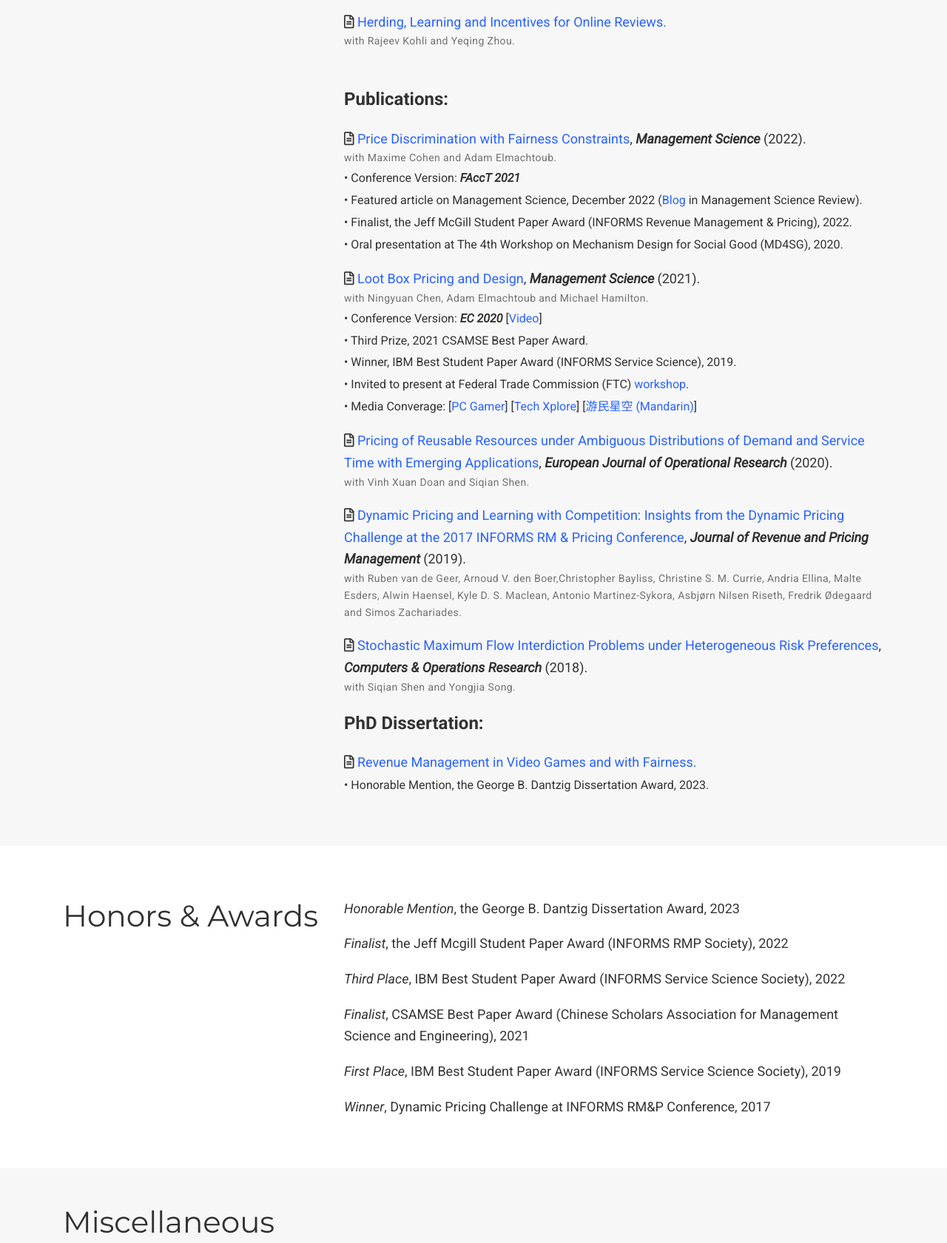
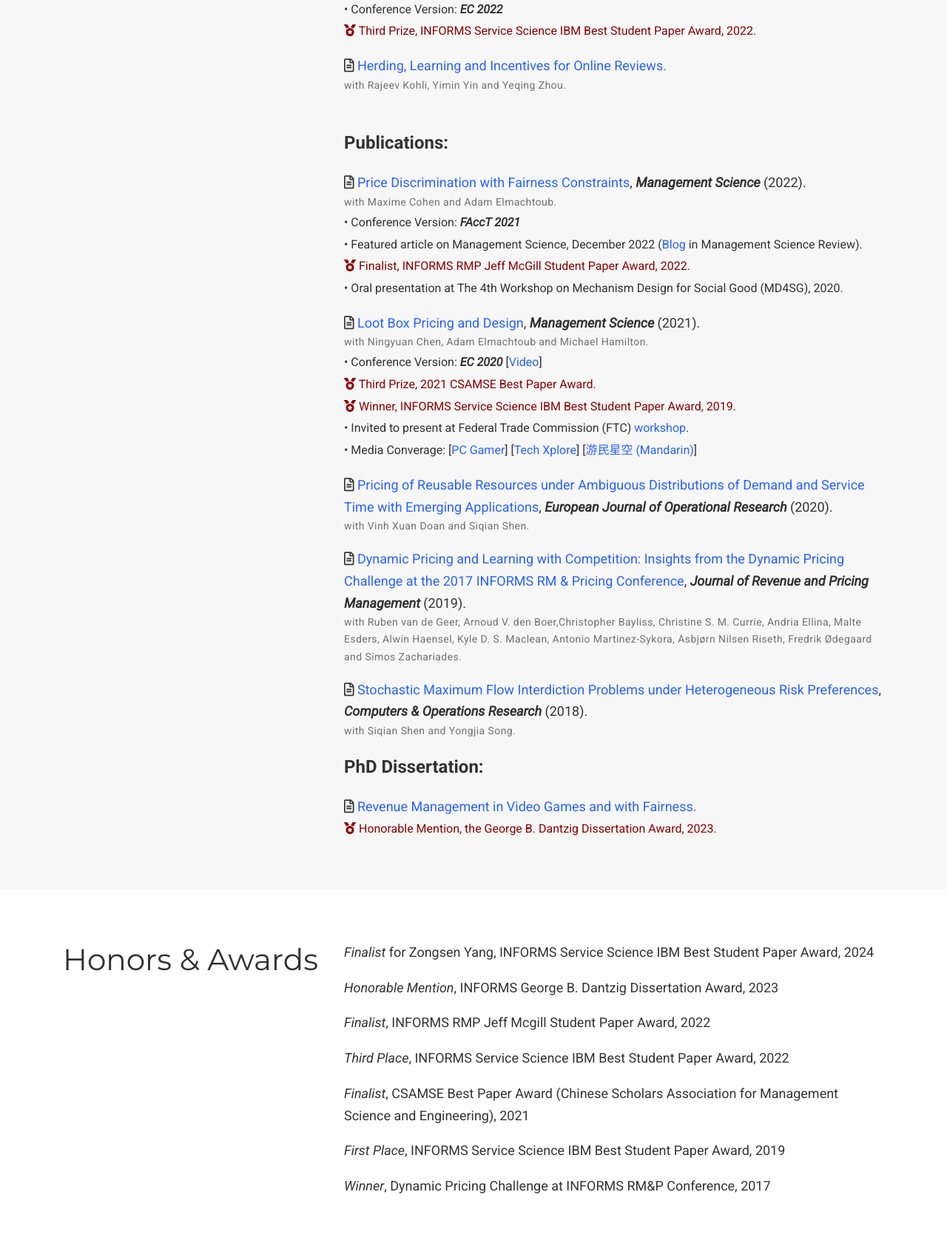
Before and after one commit to leixiao32229/leixiao32229.github.io, a plain HTML site: page index.html in a window 1280 px wide. Shown: the part 1490-3171 px from the top of the page at 74% size. Drawn offline with nearby package versions, Linux system fonts and the light colour scheme; some icons are missing; files whose address does not match are found by name.

Commit message:
20240908

```diff
--- a/index.html
+++ b/index.html
@@ -724,6 +724,11 @@ collusion
 <div class="article-metadata" itemprop="author">
     with Zongsen Yang and Pin Gao.
   </div>
+  <font size="3">
+<i class='fas fa-medal' style='color:darkred'></i> <span style="color: darkred">Finalist for Zongsen Yang, INFORMS Service Science IBM Best Student Paper Award, 2024.</span>
+<br>
+&bull; Media Converage: [<a href="https://www.ftchinese.com/story/001104103?full=y#ccode=2G188002">Financial Times中文网 (Mandarin)</a>]
+  </font>
 </div>
 <!--
 rotation
@@ -747,7 +752,7 @@ matchmaking
   <font size="3">
 &bull; Conference Version: <b><i>EC 2022</i></b>
 <br>
-&bull; Third Prize, IBM Best Student Paper Award (INFORMS Service Science), 2022.
+<i class='fas fa-medal' style='color:darkred'></i>  <span style="color: darkred">Third Prize, INFORMS Service Science IBM Best Student Paper Award, 2022.</span>
   </font>
 </div>
 <!--
@@ -757,7 +762,7 @@ incentives
   <i class="far fa-file-alt" aria-hidden="true"></i>
     <a href="https://papers.ssrn.com/sol3/papers.cfm?abstract_id=3709486" itemprop="url"><span itemprop="name">Herding, Learning and Incentives for Online Reviews.</span></a><a ><span itemprop="name">
 <div class="article-metadata" itemprop="author">
-    with Rajeev Kohli and Yeqing Zhou.
+    with Rajeev Kohli, Yimin Yin and Yeqing Zhou.
   </div>
 </div>
 <br>
@@ -786,8 +791,8 @@ Fairness
 &bull; Featured article on Management Science, December 2022 (<a href="https://www.ftc.gov/news-events/events-calendar/inside-game-unlocking-consumer-issues-surrounding-loot-boxes">Blog</a> in Management Science Review).
   </font>
   <br>
-    <font size="3">
-&bull; Finalist, the Jeff McGill Student Paper Award (INFORMS Revenue Management & Pricing), 2022.
+  <font size="3">
+<i class='fas fa-medal' style='color:darkred'></i>  <span style="color: darkred">Finalist, INFORMS RMP Jeff McGill Student Paper Award, 2022.</span>
   </font>
     <font size="3">
     <br>
@@ -806,9 +811,9 @@ Loot Box
   <font size="3">
 &bull; Conference Version: <b><i>EC 2020</i></b> [<a href="https://youtu.be/47xP6_Iq0Us">Video</a>]
 <br>
- &bull; Third Prize, 2021 CSAMSE Best Paper Award.
+<i class='fas fa-medal' style='color:darkred'></i> <span style="color: darkred">Third Prize, 2021 CSAMSE Best Paper Award.</span>
 <br>
-&bull; Winner, IBM Best Student Paper Award (INFORMS Service Science), 2019.
+<i class='fas fa-medal' style='color:darkred'></i> <span style="color: darkred">Winner, INFORMS Service Science IBM Best Student Paper Award, 2019.</span>
 <br>
 &bull; Invited to present at Federal Trade Commission (FTC) <a href="https://www.ftc.gov/news-events/events-calendar/inside-game-unlocking-consumer-issues-surrounding-loot-boxes">workshop</a>.
 <br>
@@ -847,7 +852,7 @@ ccp
 <div class="article-metadata" itemprop="author">
   </div>
   <font size="3">
-&bull; Honorable Mention, the George B. Dantzig Dissertation Award, 2023.
+<i class='fas fa-medal' style='color:darkred'></i> <span style="color: darkred">Honorable Mention, the George B. Dantzig Dissertation Award, 2023.</span>
   </font>
 </div>
 
@@ -897,11 +902,12 @@ ccp
 
     </div>
     <div class="col-12 col-lg-8">
-      <p><em>Honorable Mention</em>, the George B. Dantzig Dissertation Award, 2023</p>
-<p><em>Finalist</em>, the Jeff Mcgill Student Paper Award (INFORMS RMP Society), 2022</p>
-<p><em>Third Place</em>, IBM Best Student Paper Award (INFORMS Service Science Society), 2022</p>
+      <p><em>Finalist</em> for Zongsen Yang, INFORMS Service Science IBM Best Student Paper Award, 2024</p>
+<p><em>Honorable Mention</em>, INFORMS George B. Dantzig Dissertation Award, 2023</p>
+<p><em>Finalist</em>, INFORMS RMP Jeff Mcgill Student Paper Award, 2022</p>
+<p><em>Third Place</em>, INFORMS Service Science IBM Best Student Paper Award, 2022</p>
 <p><em>Finalist</em>, CSAMSE Best Paper Award (Chinese Scholars Association for Management Science and Engineering), 2021</p>
-<p><em>First Place</em>, IBM Best Student Paper Award (INFORMS Service Science Society), 2019</p>
+<p><em>First Place</em>, INFORMS Service Science IBM Best Student Paper Award, 2019</p>
 <p><em>Winner</em>, Dynamic Pricing Challenge at INFORMS RM&amp;P Conference, 2017</p>
 
     </div>
```
Also changed, not shown: img/icon.png, 1 other file.
